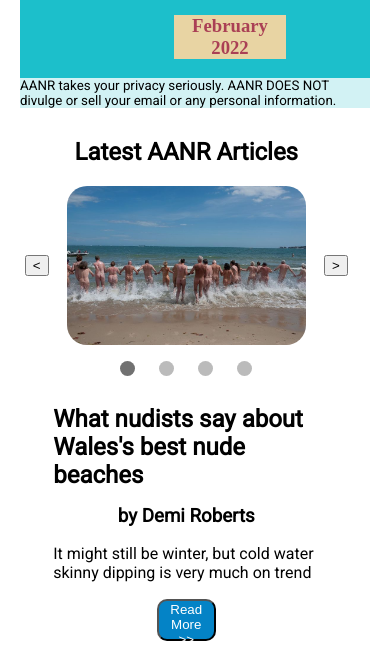
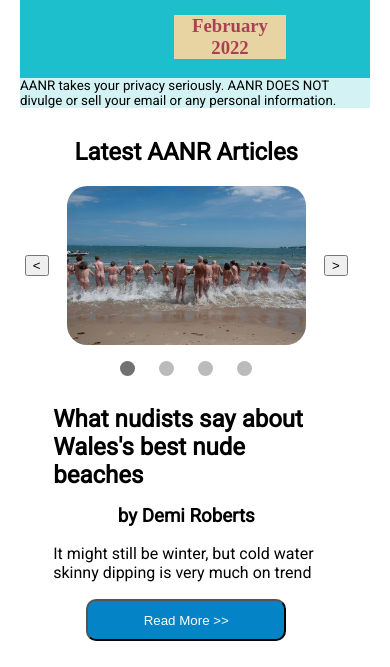
Before and after one commit to grantgotgame/UndressedPress, a plain HTML site: page index.html in a window 390 px wide. Shown: the part 151-818 px from the top of the page. Drawn offline with Linux system fonts and the light colour scheme; a web font is replaced by a local one.

Commit message:
further improved responsiveness

```diff
--- a/css/style.css
+++ b/css/style.css
@@ -53,7 +53,7 @@ adapted from JF with help from SLORG, MDN, and W3schools (W3) and design inspira
 
 body {
   margin: 20px;
-  max-width: 100%;
+  max-width: 1024px;
   font-family: 'Roboto', Arial, Helvetica, sans-serif;
 }
 
@@ -230,7 +230,7 @@ Articles slideshow styles - adapted from JF with help from MDN, https://www.w3sc
 
 .article-cta button {
   height: 5vh;
-  width: 15vw;
+  width: 200px;
   margin-left: auto;
   margin-right: auto;
   text-align: center;
```
